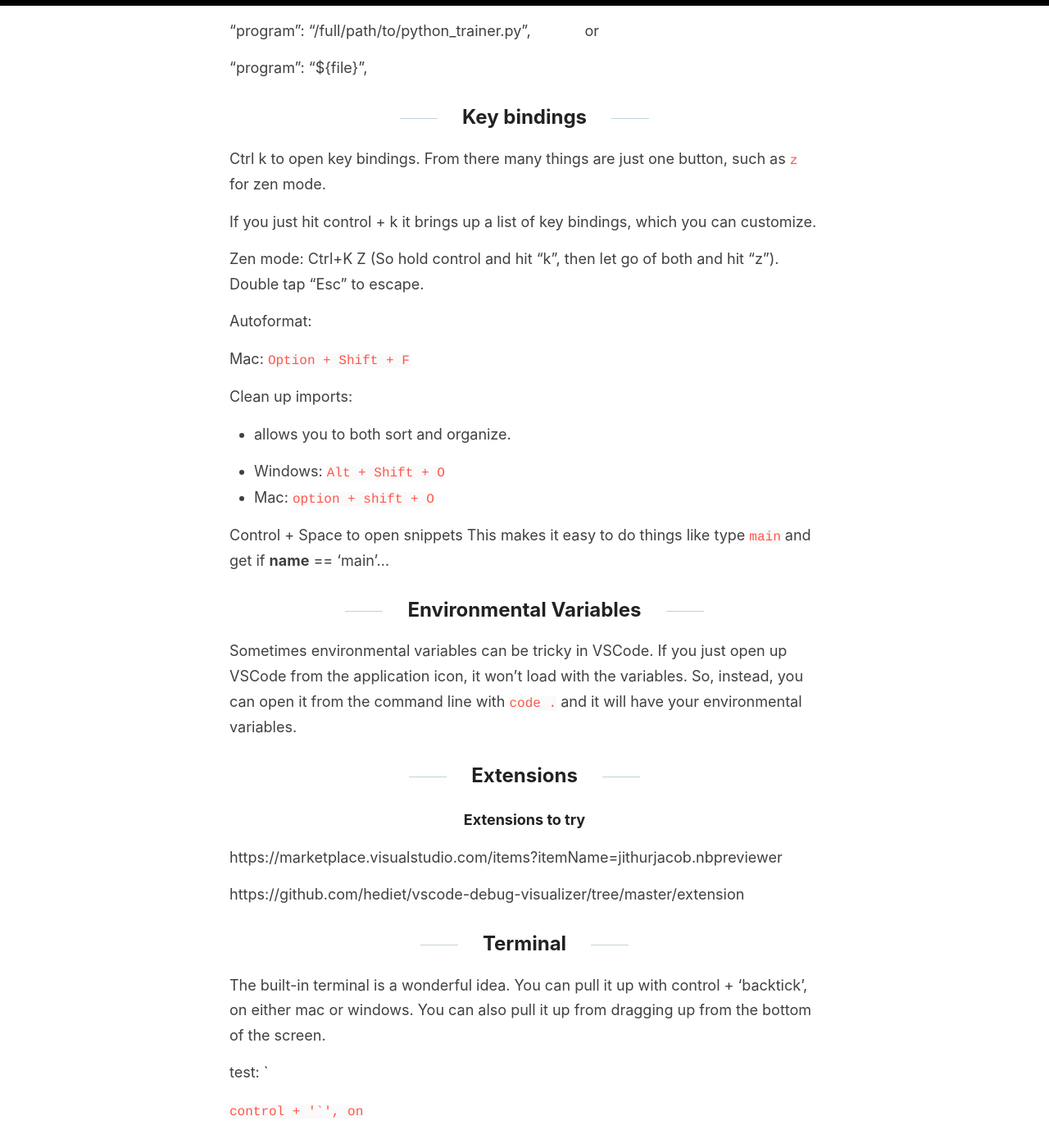
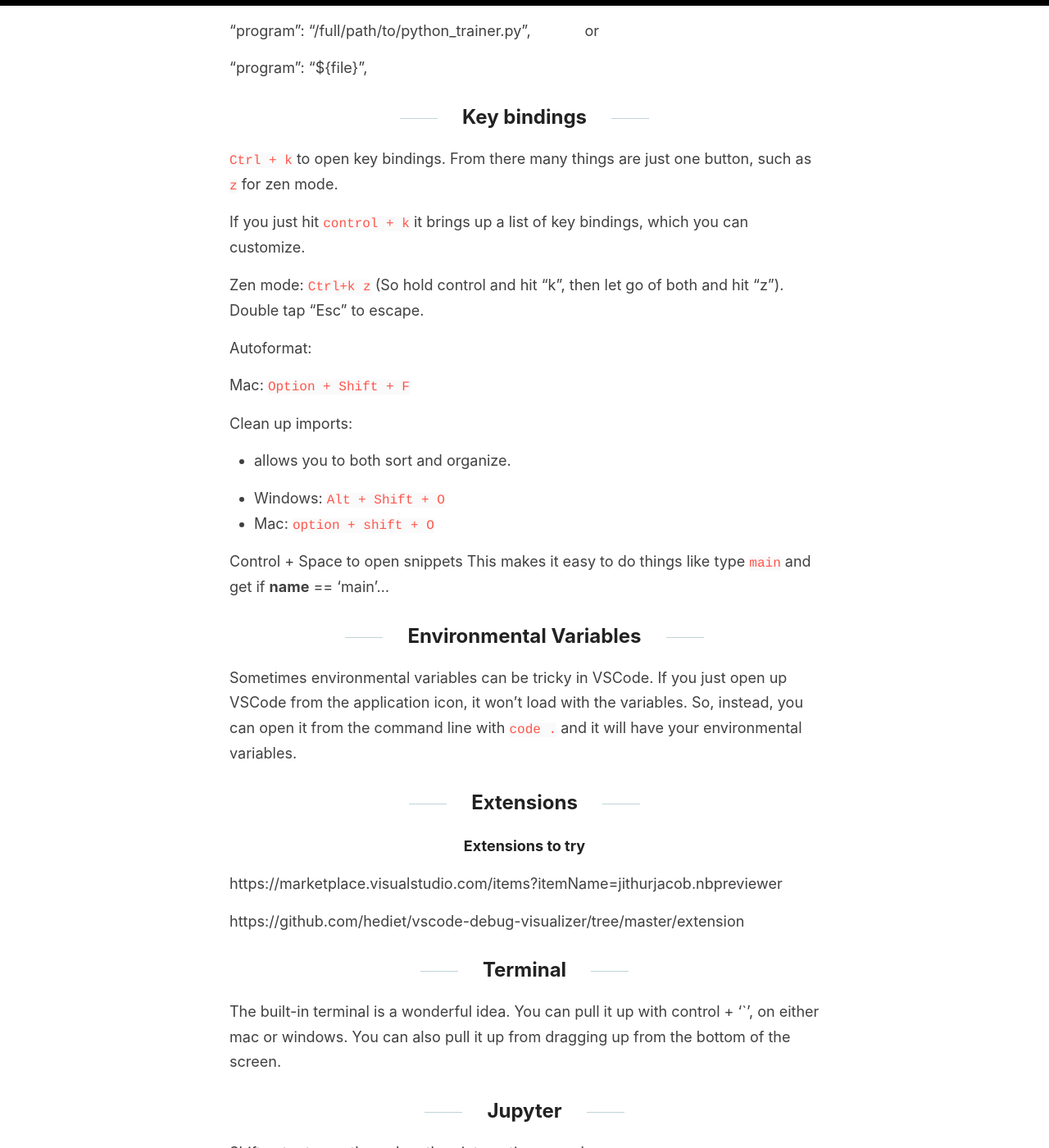
Before and after one commit to jss367/blog, a Jekyll site: the page built from _posts/2018-10-11-VSCode-Tips.md, in a window 1280 px wide and 1400 px high, scrolled down 721 px. Shown: the whole window at 82% size. Built offline with Jekyll 4.4.1, drawn with Linux system fonts in a browser that asks for light colours.

Commit message:
Update 2018-10-11-VSCode-Tips.md

```diff
--- a/_posts/2018-10-11-VSCode-Tips.md
+++ b/_posts/2018-10-11-VSCode-Tips.md
@@ -26,11 +26,11 @@ or
 
 ## Key bindings
 
-Ctrl k to open key bindings. From there many things are just one button, such as `z` for zen mode.
+`Ctrl + k` to open key bindings. From there many things are just one button, such as `z` for zen mode.
 
-If you just hit control + k it brings up a list of key bindings, which you can customize.
+If you just hit `control + k` it brings up a list of key bindings, which you can customize.
 
-Zen mode: Ctrl+K Z
+Zen mode: `Ctrl+k z`
 (So hold control and hit "k", then let go of both and hit "z"). Double tap "Esc" to escape.
 
 
@@ -65,11 +65,8 @@ https://github.com/hediet/vscode-debug-visualizer/tree/master/extension
 
 ## Terminal
 
-The built-in terminal is a wonderful idea. You can pull it up with control + 'backtick', on either mac or windows. You can also pull it up from dragging up from the bottom of the screen.
+The built-in terminal is a wonderful idea. You can pull it up with control + '&#96;', on either mac or windows. You can also pull it up from dragging up from the bottom of the screen.
 
-test: &#96;
-
-``control + '`', on``
 
 ## Jupyter
 
@@ -78,7 +75,7 @@ Shift enter to run through python interactive console
 
 ## Don't write .pyc files
 
-PYTHONDONTWRITEBYTECODE=1
+`PYTHONDONTWRITEBYTECODE=1`
 
 ## Code Completion
 
```
